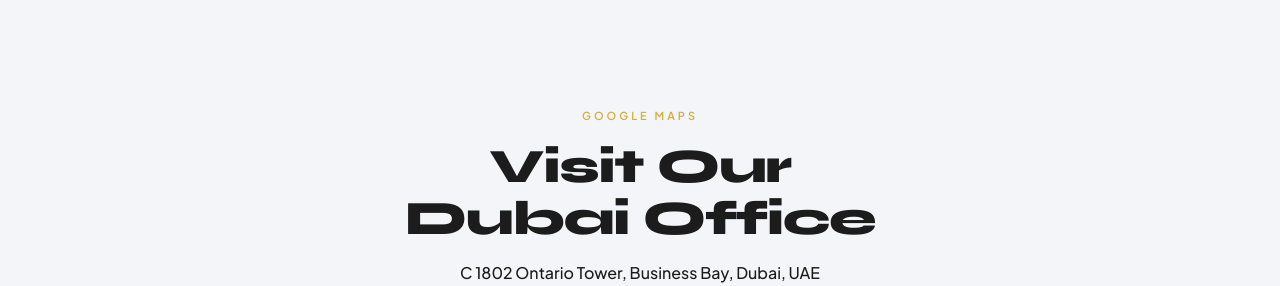
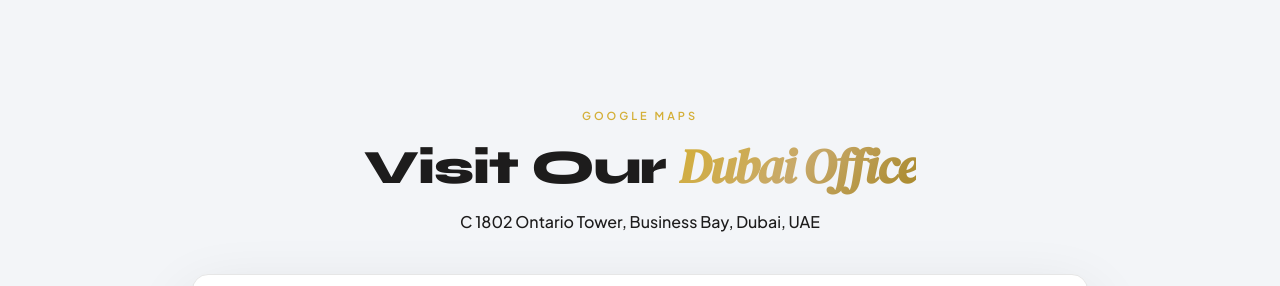
Before and after one commit to sahil-009/orpheus, a React (Vite) app: page /contact in a window 1280 px wide. Shown: the part 1380-1666 px from the top of the page. Built offline with nearby package versions, Linux system fonts and the light colour scheme; grey boxes are pictures that could not be loaded; the HTML template or start-up script is replaced by a standard one.

Commit message:
updated text

```diff
--- a/src/components/contact/GoogleMapsSection.tsx
+++ b/src/components/contact/GoogleMapsSection.tsx
@@ -25,10 +25,23 @@
             Google Maps
           </p>
           <h2
-            className="mt-4 font-display font-extrabold leading-[1.08]"
+            className={`mt-4 font-display font-extrabold leading-[1.08] ${
+              isDark ? "text-white" : "text-[#1D1C1C]"
+            }`}
             style={{ fontSize: "clamp(28px, 4vw, 48px)", letterSpacing: "-0.03em" }}
           >
-            Visit Our Dubai Office
+            Visit Our{" "}
+            <span
+              className="font-serif italic"
+              style={{
+                background: "linear-gradient(130deg, #D4AF37 0%, #C8A96A 50%, #A88829 100%)",
+                WebkitBackgroundClip: "text",
+                WebkitTextFillColor: "transparent",
+                backgroundClip: "text",
+              }}
+            >
+              Dubai Office
+            </span>
           </h2>
           <p
             className={`type-prose-body mx-auto mt-4 max-w-lg ${isDark ? "!text-white/70" : ""}`}
```
